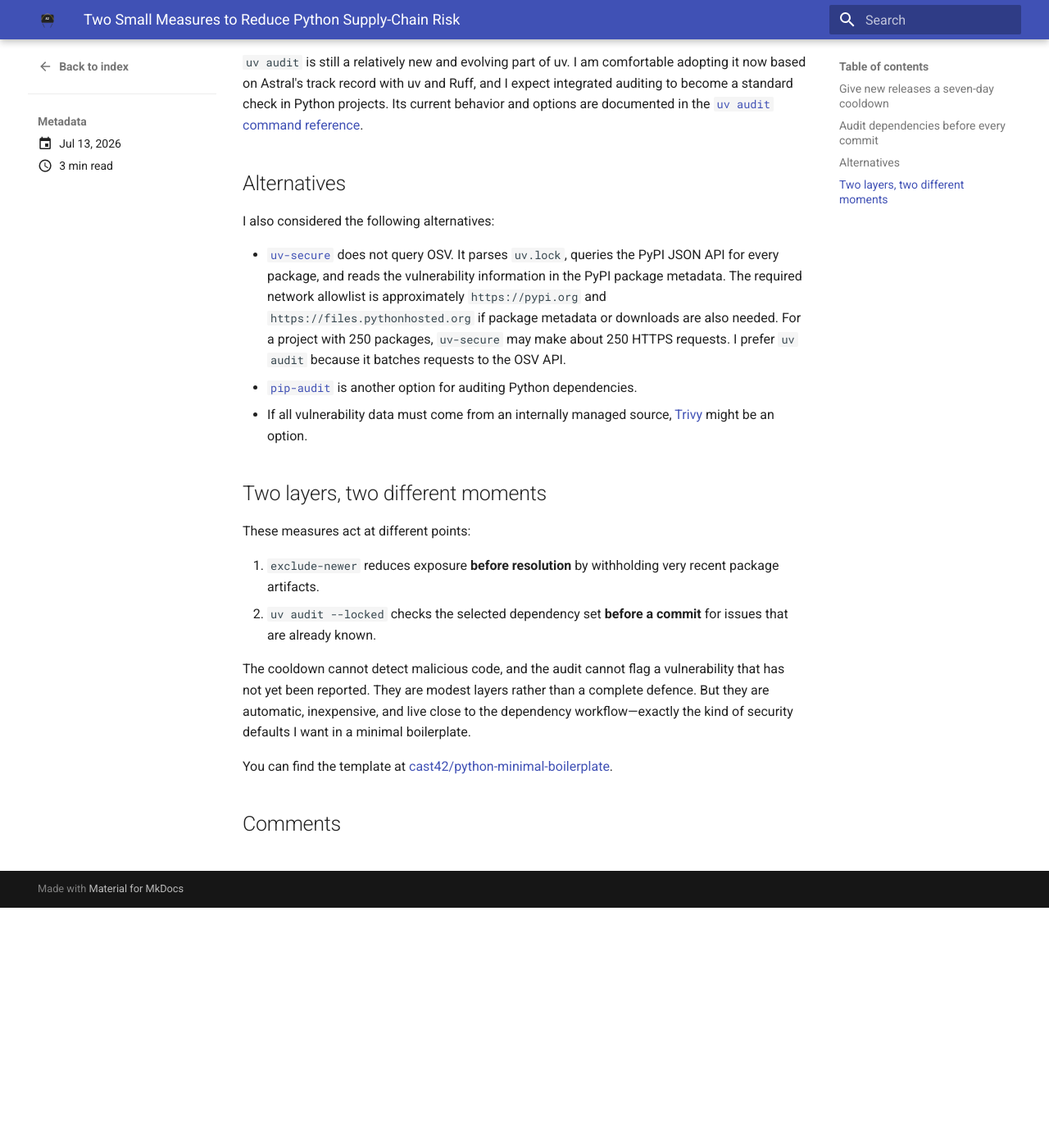
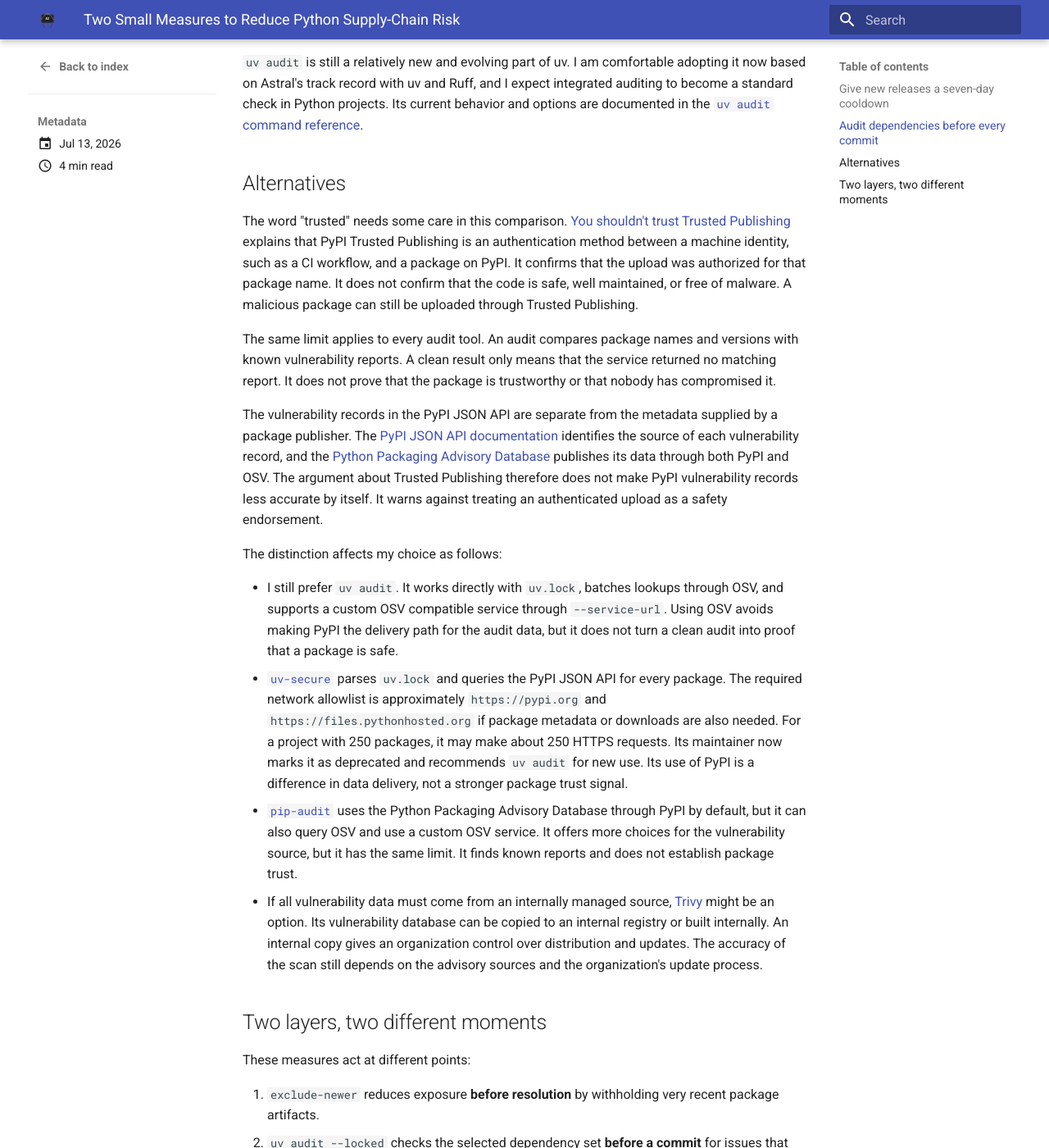
Before and after one commit to cast42/blog, an MkDocs documentation site: the page built from blog/posts/2026-07-13-reducing-python-supply-chain-risk/index.md, in a window 1280 px wide and 1400 px high, scrolled down 1512 px. Shown: the whole window at 82% size. Built offline with MkDocs 1.6.1 and Material for MkDocs 9.7.7, drawn with Linux system fonts in a browser that asks for light colours; comment, search, counter and statistics services are not loaded; before the commit the page ends 2619 px from its top, so only the background shows below that.

Commit message:
Explain trust limits of dependency audits

```diff
--- a/blog/posts/2026-07-13-reducing-python-supply-chain-risk/index.md
+++ b/blog/posts/2026-07-13-reducing-python-supply-chain-risk/index.md
@@ -52,11 +52,18 @@
 
 ## Alternatives
 
-I also considered the following alternatives:
+The word "trusted" needs some care in this comparison. [You shouldn't trust Trusted Publishing](https://blog.yossarian.net/2026/07/07/You-shouldnt-trust-trusted-publishing) explains that PyPI Trusted Publishing is an authentication method between a machine identity, such as a CI workflow, and a package on PyPI. It confirms that the upload was authorized for that package name. It does not confirm that the code is safe, well maintained, or free of malware. A malicious package can still be uploaded through Trusted Publishing.
 
-- [`uv-secure`](https://github.com/owenlamont/uv-secure) does not query OSV. It parses `uv.lock`, queries the PyPI JSON API for every package, and reads the vulnerability information in the PyPI package metadata. The required network allowlist is approximately `https://pypi.org` and `https://files.pythonhosted.org` if package metadata or downloads are also needed. For a project with 250 packages, `uv-secure` may make about 250 HTTPS requests. I prefer `uv audit` because it batches requests to the OSV API.
-- [`pip-audit`](https://mkennedy.codes/posts/python-supply-chain-security-made-easy/) is another option for auditing Python dependencies.
-- If all vulnerability data must come from an internally managed source, [Trivy](https://www.trivy.dev/) might be an option.
+The same limit applies to every audit tool. An audit compares package names and versions with known vulnerability reports. A clean result only means that the service returned no matching report. It does not prove that the package is trustworthy or that nobody has compromised it.
+
+The vulnerability records in the PyPI JSON API are separate from the metadata supplied by a package publisher. The [PyPI JSON API documentation](https://docs.pypi.org/api/json/#known-vulnerabilities) identifies the source of each vulnerability record, and the [Python Packaging Advisory Database](https://github.com/pypa/advisory-database) publishes its data through both PyPI and OSV. The argument about Trusted Publishing therefore does not make PyPI vulnerability records less accurate by itself. It warns against treating an authenticated upload as a safety endorsement.
+
+The distinction affects my choice as follows:
+
+- I still prefer `uv audit`. It works directly with `uv.lock`, batches lookups through OSV, and supports a custom OSV compatible service through `--service-url`. Using OSV avoids making PyPI the delivery path for the audit data, but it does not turn a clean audit into proof that a package is safe.
+- [`uv-secure`](https://github.com/owenlamont/uv-secure) parses `uv.lock` and queries the PyPI JSON API for every package. The required network allowlist is approximately `https://pypi.org` and `https://files.pythonhosted.org` if package metadata or downloads are also needed. For a project with 250 packages, it may make about 250 HTTPS requests. Its maintainer now marks it as deprecated and recommends `uv audit` for new use. Its use of PyPI is a difference in data delivery, not a stronger package trust signal.
+- [`pip-audit`](https://mkennedy.codes/posts/python-supply-chain-security-made-easy/) uses the Python Packaging Advisory Database through PyPI by default, but it can also query OSV and use a custom OSV service. It offers more choices for the vulnerability source, but it has the same limit. It finds known reports and does not establish package trust.
+- If all vulnerability data must come from an internally managed source, [Trivy](https://www.trivy.dev/) might be an option. Its vulnerability database can be copied to an internal registry or built internally. An internal copy gives an organization control over distribution and updates. The accuracy of the scan still depends on the advisory sources and the organization's update process.
 
 ## Two layers, two different moments
 
```
